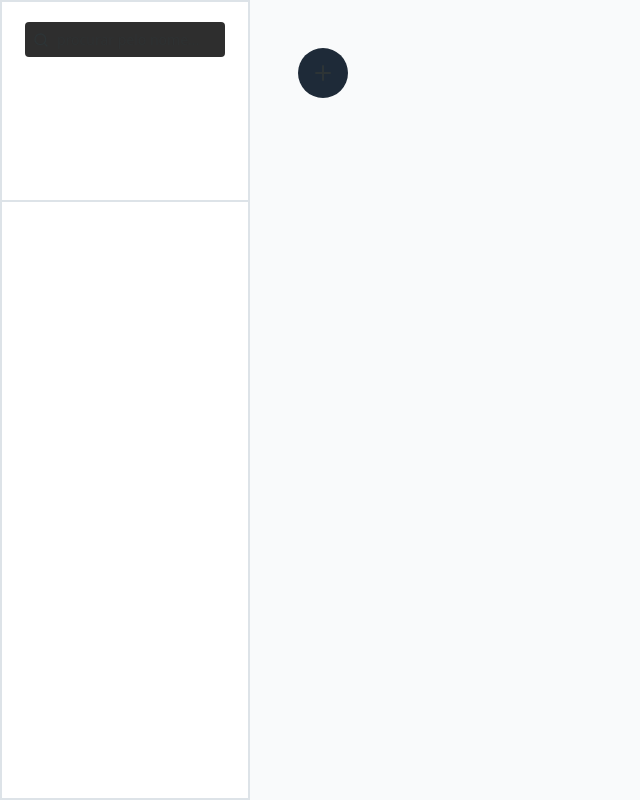
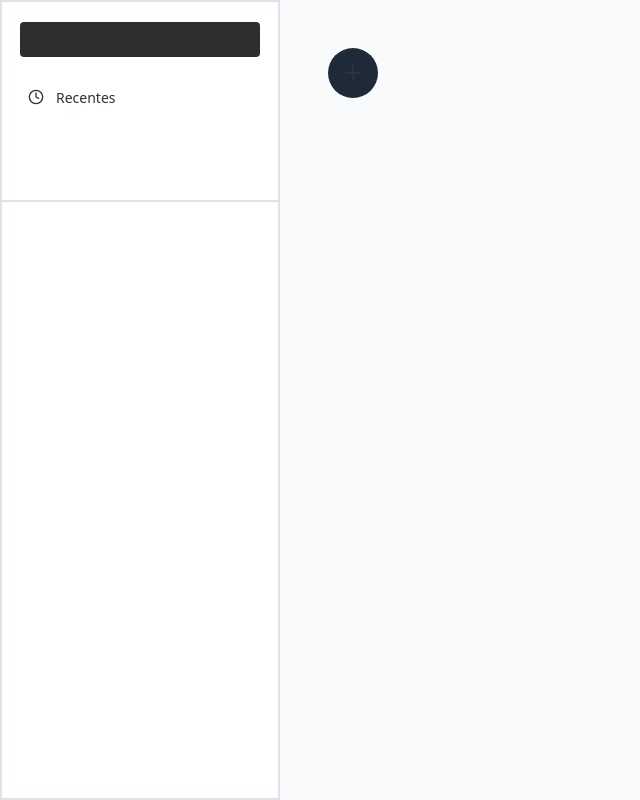
Before and after one commit to GabrielPanjos/Personal-Organizer, a React (Vite) app: page / in a window 1280 px wide. Shown: the whole page, without its empty margins (0-640 px from the left). Built offline with nearby package versions, Linux system fonts and the light colour scheme.

Commit message:
Adicionado componentes SidebarButton e SearchInput

```diff
--- /dev/null
+++ b/src/components/SearchInput.jsx
@@ -0,0 +1,15 @@
+import { Search } from "lucide-react";
+
+function SearchInput() {
+  return (
+    <div className="relative w-[240px]">
+      <Search className="absolute left-2 top-9.5 transform -translate-y-1/2 w-4 h-4" />
+      <input
+        className="flex items-center pr-4 pl-8 mt-5 mb-5 w-[240px] h-[35px] text-[14px] bg-[#2E2E2E] rounded"
+        placeholder="procurar pelo nome..."
+      ></input>
+    </div>
+  );
+}
+
+export default SearchInput;
--- a/src/components/SideBar.jsx
+++ b/src/components/SideBar.jsx
@@ -1,9 +1,9 @@
-function SideBar({ children }) {
+function Sidebar({ children }) {
   return (
-    <div className="h-full w-[250px] bg-[#FFFFFF] dark:bg-[#1E1E1E] border-2 border-[#DDE3E8] dark:border-[#2E2E2E] ">
+    <div className="h-full w-[280px] bg-[#FFFFFF] dark:bg-[#1E1E1E] border-2 border-[#DDE3E8] dark:border-[#2E2E2E] ">
       {children}
     </div>
   );
 }
 
-export default SideBar;
+export default Sidebar;
--- /dev/null
+++ b/src/components/SidebarButton.jsx
@@ -0,0 +1,12 @@
+function SidebarButton({ Icon, children }) {
+  return (
+    <div className="flex justify-center w-full h-[40px] bg-[#FFFFFF] dark:bg-[#1E1E1E] hover:bg-[#DDE3E8] dark:hover:dark:bg-[#2E2E2E]">
+      <button className="flex items-center pr-2 pl-2 w-[240px] h-[40px]">
+        <Icon className="w-4 h-4" />
+        <span className="text-[14px] ml-3 ">{children}</span>
+      </button>
+    </div>
+  );
+}
+
+export default SidebarButton;
--- a/src/pages/Home.jsx
+++ b/src/pages/Home.jsx
@@ -1,22 +1,19 @@
 import React from "react";
-import SideBar from "../components/SideBar";
+import Sidebar from "../components/Sidebar";
 import Button from "../components/Button";
-import { Search } from "lucide-react";
+import SidebarButton from "../components/SidebarButton";
+import { Clock } from "lucide-react";
+import SearchInput from "../components/SearchInput";
 
 function Home() {
   return (
     <div className="flex gap-12 h-screen w-screen bg-[#F9FAFB] dark:bg-[#121212] text-[#2D3436] dark:text-[#ECEFF1] ">
-      <SideBar>
-        <div className="flex justify-around w-full h-[200px] bg-[#FFFFFF] dark:bg-[#1E1E1E] border-b-2 border-[#DDE3E8] dark:border-[#2E2E2E] ">
-          <div className="relative">
-            <Search className="absolute left-2 top-9.5 transform -translate-y-1/2 w-4 h-4" />
-            <input
-              className="flex items-center pl-8 mt-5 w-[200px] text-[14px] h-[35px] bg-[#2E2E2E] rounded"
-              placeholder="procurar pelo nome..."
-            ></input>
-          </div>
+      <Sidebar>
+        <div className="flex flex-col items-center w-full h-[200px] bg-[#FFFFFF] dark:bg-[#1E1E1E] border-b-2 border-[#DDE3E8] dark:border-[#2E2E2E] ">
+          <SearchInput />
+          <SidebarButton Icon={Clock}>Recentes</SidebarButton>
         </div>
-      </SideBar>
+      </Sidebar>
       <Button />
     </div>
   );
```
